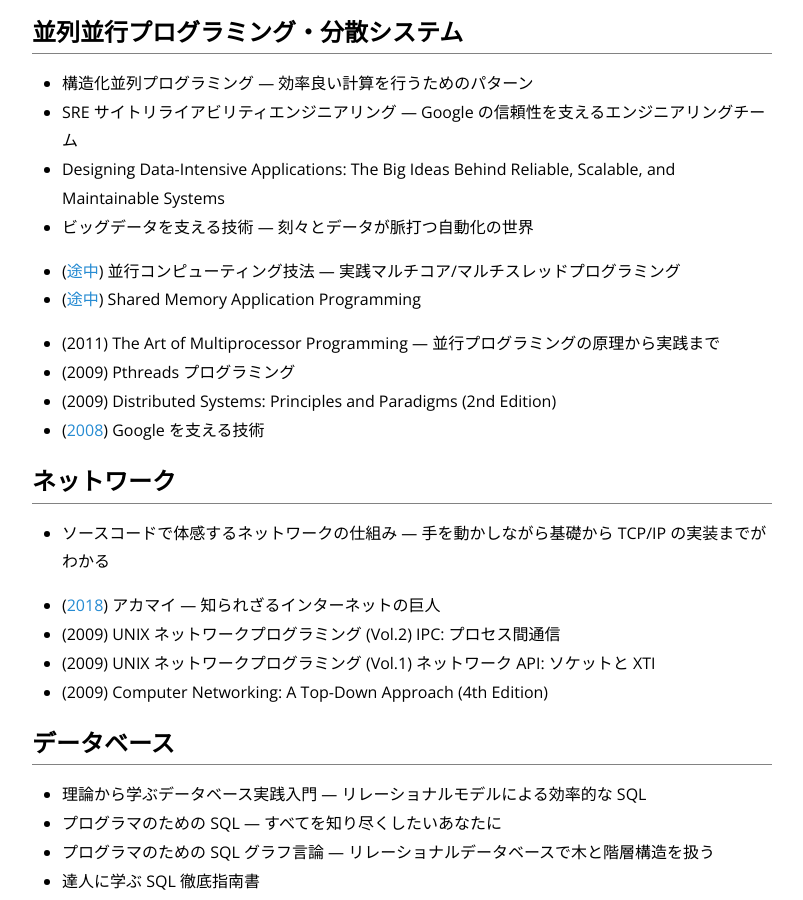
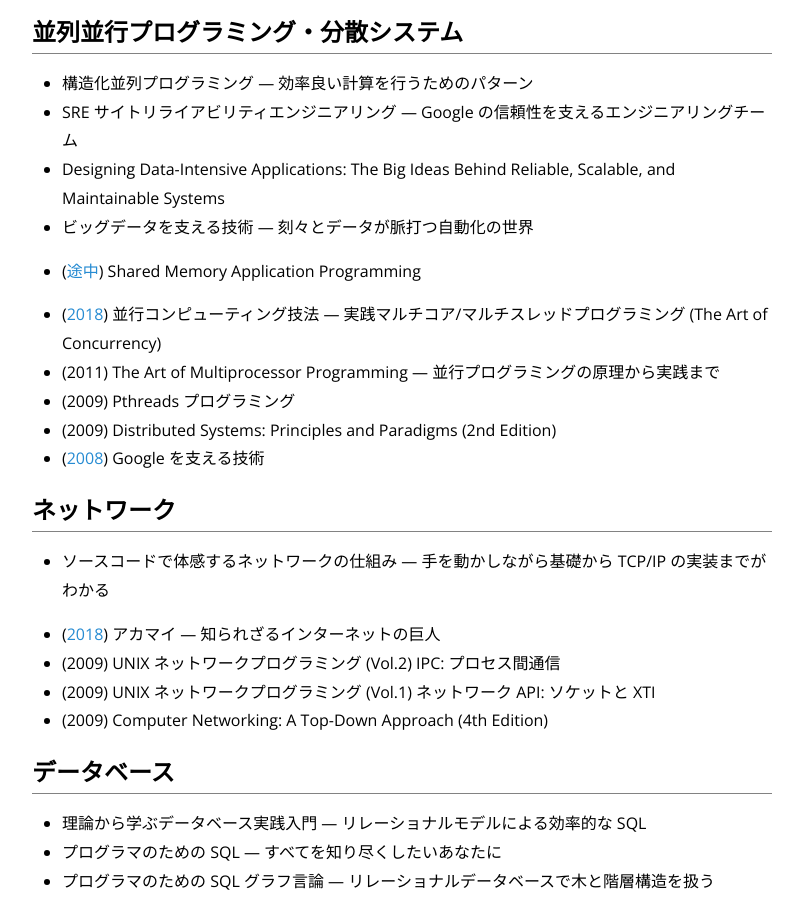
Before and after one commit to nhiroki/nhiroki.github.io, a Jekyll site: the page built from books.md, in a window 1280 px wide and 900 px high, scrolled down 4002 px. Shown: the whole window, without its empty margins (238-1041 px from the left). Built offline with Jekyll 4.4.1, drawn with Linux system fonts in a browser that asks for light colours; some of the changed text lies outside the part shown.

Commit message:
Update the 'books' page

```diff
--- a/books.md
+++ b/books.md
@@ -149,9 +149,9 @@
 - Designing Data-Intensive Applications: The Big Ideas Behind Reliable, Scalable, and Maintainable Systems
 - ビッグデータを支える技術 ― 刻々とデータが脈打つ自動化の世界
 
-- ([途中](https://twitter.com/nhiroki_/status/1002361216138805248)) 並行コンピューティング技法 ― 実践マルチコア/マルチスレッドプログラミング
 - ([途中](https://twitter.com/nhiroki_/status/798189186457026560)) Shared Memory Application Programming
 
+- ([2018](https://twitter.com/nhiroki_/status/1002361216138805248)) 並行コンピューティング技法 ― 実践マルチコア/マルチスレッドプログラミング (The Art of Concurrency)
 - (2011) The Art of Multiprocessor Programming ― 並行プログラミングの原理から実践まで
 - (2009) Pthreads プログラミング
 - (2009) Distributed Systems: Principles and Paradigms (2nd Edition)
```
Also changed, not shown: other parts of books.md (+1 -1 lines).
